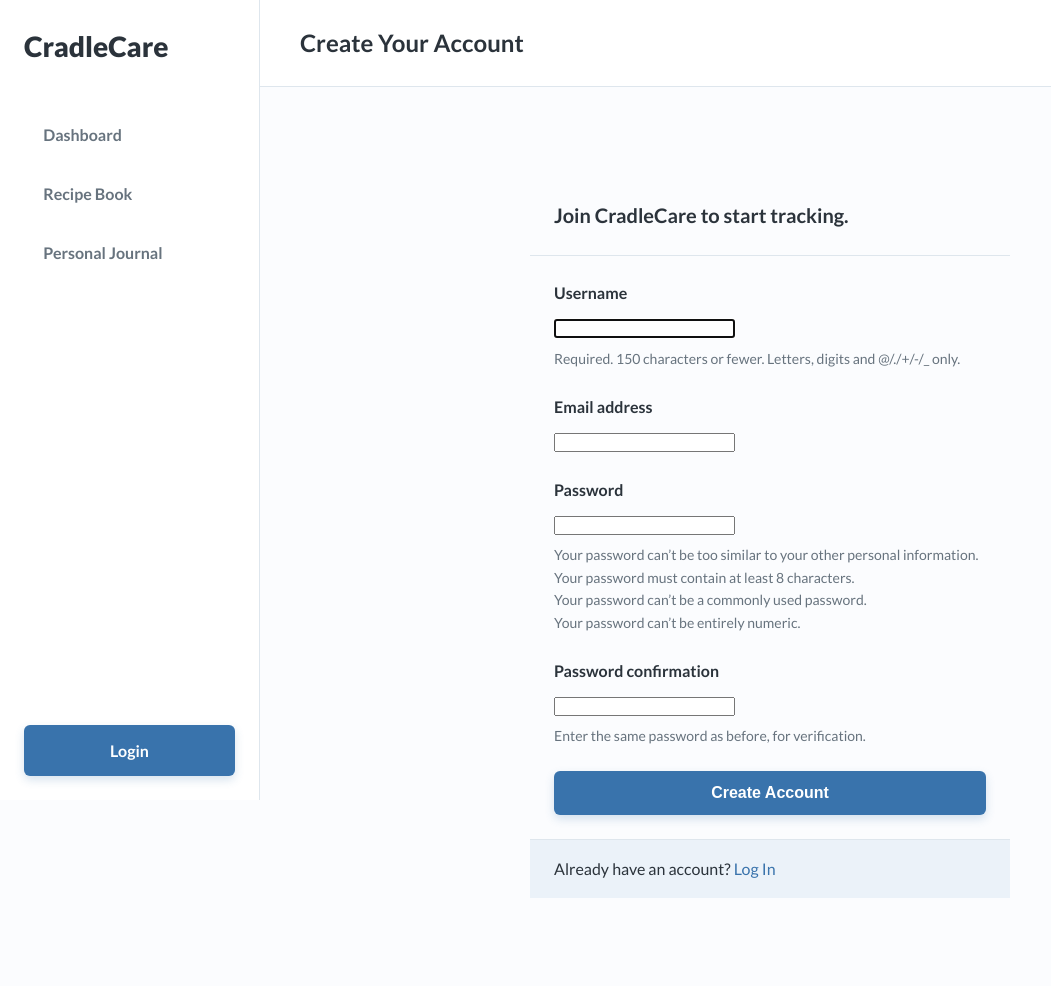
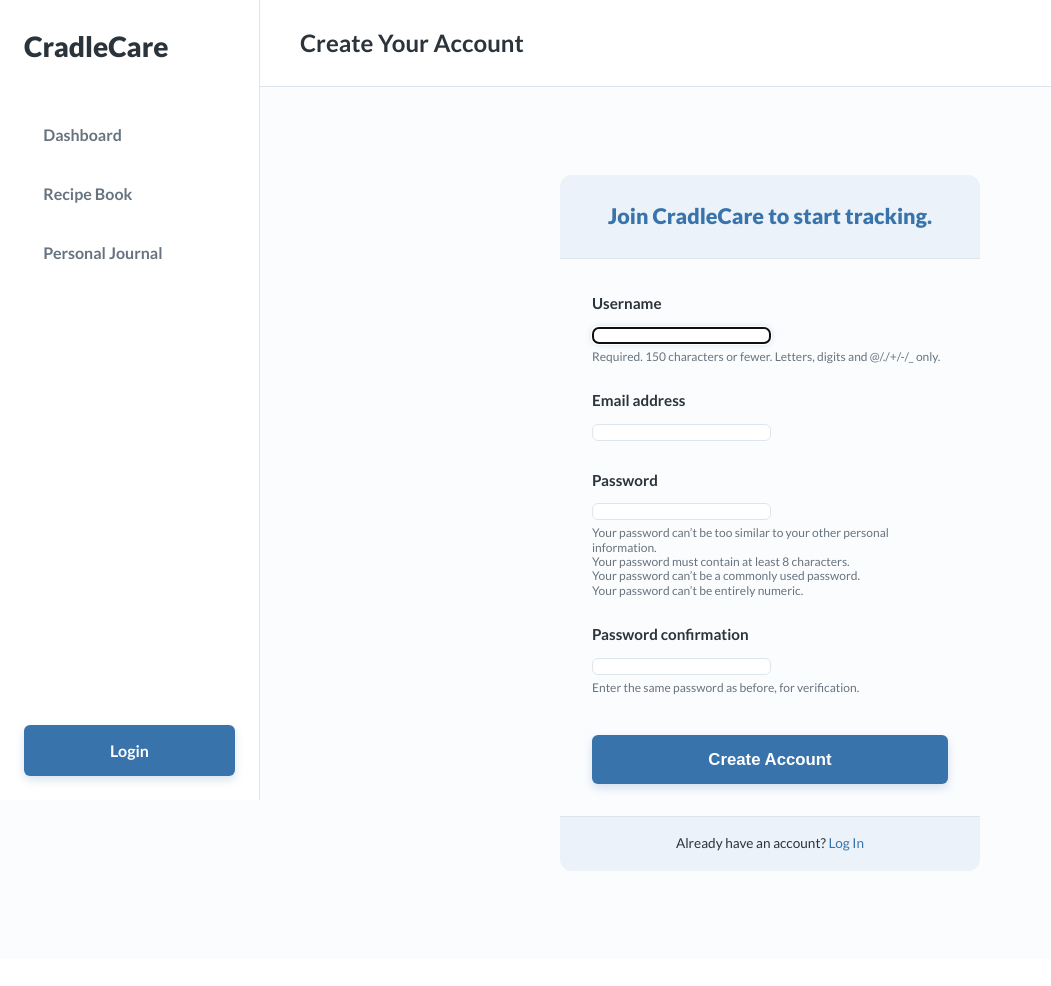
Before and after one commit to mrshaikh456/CradleCare_WebApp_django_mysql_version, a Django app: page /register/ in a window 1280 px wide. Shown: the whole page, without its empty margins (0-1051 px from the left). After the commit the page ends 871 px from the top, so only its background shows below. Run offline with Django 4.2, Linux system fonts and the light colour scheme.

Commit message:
updated stylings

```diff
--- a/static/css/main.css
+++ b/static/css/main.css
@@ -292,10 +292,134 @@ ul {
 
 /* --- 8. Page & Component Specific Styles --- */
 
-/* Auth Card */
+
+/* General Auth Card */
 .auth-card {
-    max-width: 480px;
+    max-width: 420px; /* smaller than register’s current 480px */
     margin: 3rem auto;
+    border-radius: var(--border-radius-md);
+    overflow: hidden;
+}
+
+/* Headers */
+.auth-card .card__header {
+    background: var(--primary-light);
+    padding: 1.5rem;
+    text-align: center;
+}
+.auth-card .card__title {
+    font-size: 1.35rem;
+    font-weight: 800;
+    color: var(--primary-color);
+}
+
+.auth-card .card__content {
+    padding: 2rem;
+}
+
+.auth-card .card__footer {
+    padding: 1rem;
+    background: var(--primary-light);
+    font-size: 0.9rem;
+}
+
+/* Forms */
+.auth-card .form-group {
+    margin-bottom: 1rem;
+}
+
+.auth-card .form-label {
+    font-size: 0.9rem;
+    font-weight: 600;
+    margin-bottom: 0.35rem;
+    color: var(--text-primary);
+}
+
+.auth-card .form-input {
+    padding: 0.7rem 1rem;
+    font-size: 0.95rem;
+    border-radius: var(--border-radius-sm);
+}
+/* Help text (compact for Register page) */
+.auth-card .form-help-text {
+    font-size: 0.75rem;
+    line-height: 1.2;
+    margin-top: 0.2rem;
+    color: var(--text-secondary);
+}
+/* Radio buttons inline */
+.auth-card .form-group.radio-group {
+    display: flex;
+    gap: 1.5rem;
+    align-items: center;
+}
+.auth-card .form-group.radio-group label {
+    font-weight: 500;
+    font-size: 0.85rem;
+    display: flex;
+    align-items: center;
+    gap: 0.3rem;
+}
+
+/* Buttons */
+.auth-card .btn--primary {
+    margin-top: 1rem;
+    font-size: 1rem;
+    padding: 0.8rem;
+    border-radius: var(--border-radius-sm);
+}
+
+/* Footer */
+.auth-card .card__footer {
+    font-size: 0.85rem;
+    text-align: center;
+    padding: 1rem;
+}
+
+/* Keep radio/checkbox groups inline */
+.auth-card .form-group input[type="radio"],
+.auth-card .form-group input[type="checkbox"] {
+    margin-right: 0.5rem;
+}
+
+.auth-card .form-group label {
+    font-size: 0.95rem;
+    font-weight: 600;
+}
+
+/* Form Enhancements */
+.form-group input,
+.form-group select,
+.form-group textarea {
+    border-radius: var(--border-radius-sm);
+    border: 1px solid var(--border-color);
+    transition: all 0.2s ease;
+}
+
+.form-group input:focus,
+.form-group select:focus,
+.form-group textarea:focus {
+    border-color: var(--primary-color);
+    box-shadow: 0 0 6px hsla(var(--primary-hue), 50%, 45%, 0.25);
+}
+
+/* Submit Button */
+.auth-card .btn--primary {
+    margin-top: 1rem;
+    font-size: 1.05rem;
+    padding: 0.9rem 1.5rem;
+}
+
+/* Subtle animation */
+@keyframes fadeInUp {
+    from {
+        opacity: 0;
+        transform: translateY(20px);
+    }
+    to {
+        opacity: 1;
+        transform: translateY(0);
+    }
 }
 
 /* Dashboard Grid */
```
